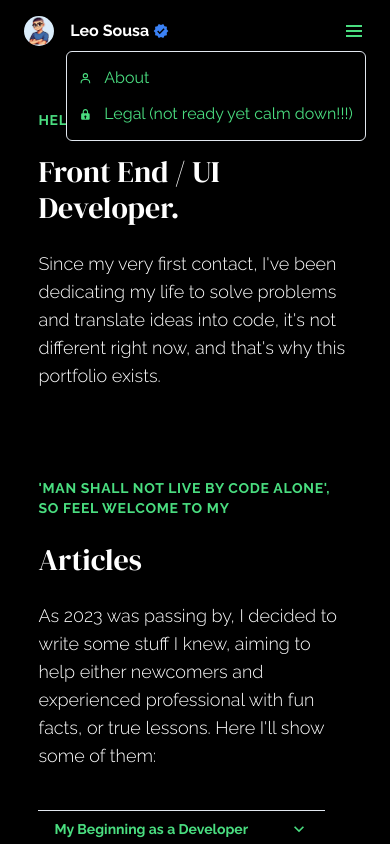
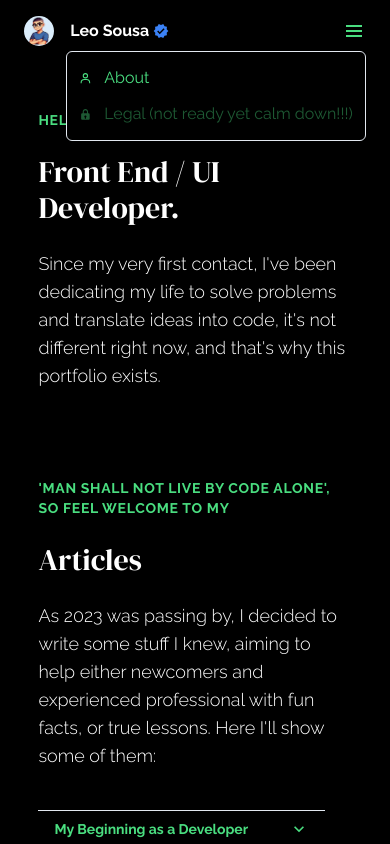
Before and after one commit to sousalmdev/portfoolio, a Next.js app: page / in a window 390 px wide. Both pictures are taken after a click on the button 353 px from the left and 31 px from the top of the page. Shown: the top 844 px of the page. Built offline with nearby package versions, Linux system fonts and the light colour scheme.

Commit message:
Fix: Another change on the mobile menu :)

```diff
--- a/app/components/menu.tsx
+++ b/app/components/menu.tsx
@@ -20,12 +20,12 @@ export const MenuUi = () => {
            <BiMenu size={'24px'}/>
            </MenuButton>
                 <MenuList  background={'black'} textAlign={'right'}  color={'rgb(74 222 128)'}>
-                    <MenuItem className='flex justify-between' icon={BiUser(Icon)}  background={'black'}>
-                   <Link passHref href="https://leonewport.vercel.app/about">About</Link>
+                    <MenuItem as={Link} href={"/about"} className='flex justify-between' icon={BiUser(Icon)}  background={'black'}>
+                   About
                     </MenuItem>
 
-                    <MenuItem disabled className='flex justify-between' icon={BiSolidLock(Icon)}   background={'black'}>
-                    <Link passHref href="https://leonewport.vercel.app/privacy">Legal (not ready yet calm down!!!)</Link>
+                    <MenuItem disabled as={Link} href="https://leonewport.vercel.app/privacy" className='flex justify-between' icon={BiSolidLock(Icon)}   background={'black'}>
+Legal (not ready yet calm down!!!)
                     </MenuItem>
 
                 </MenuList>
```
